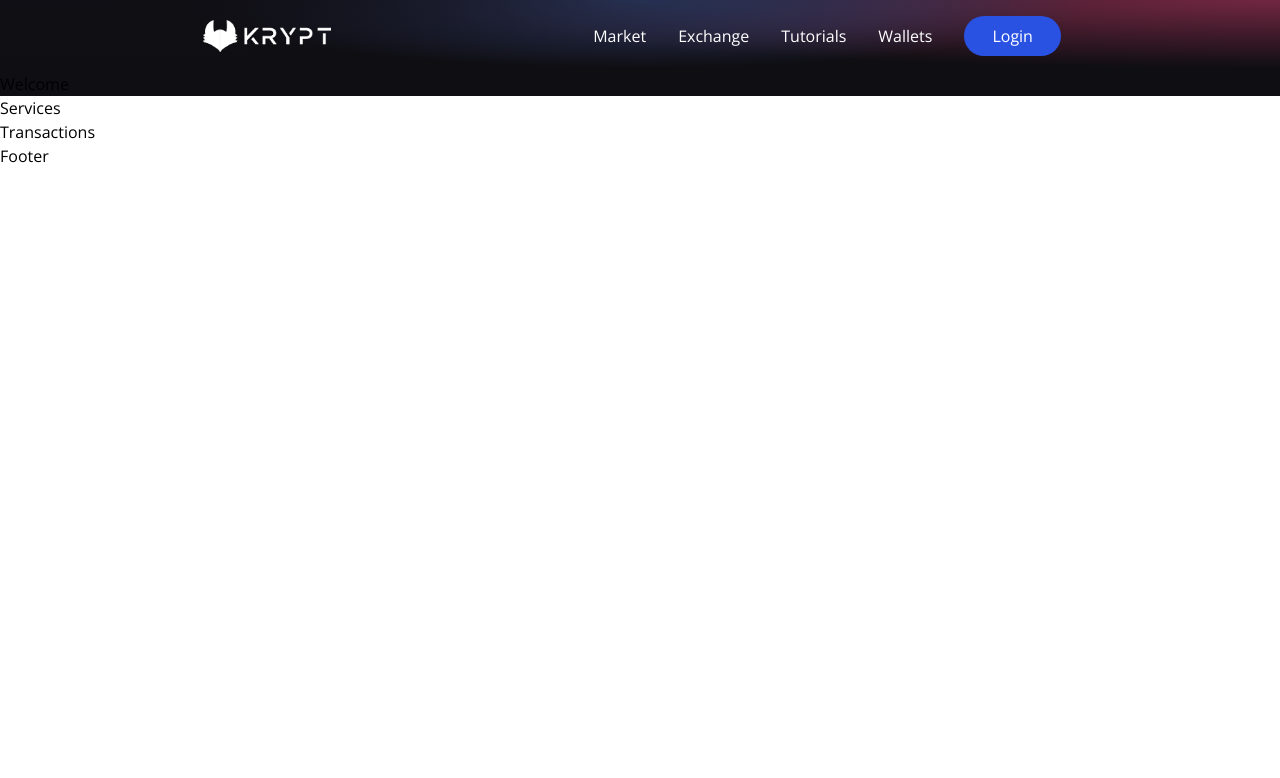
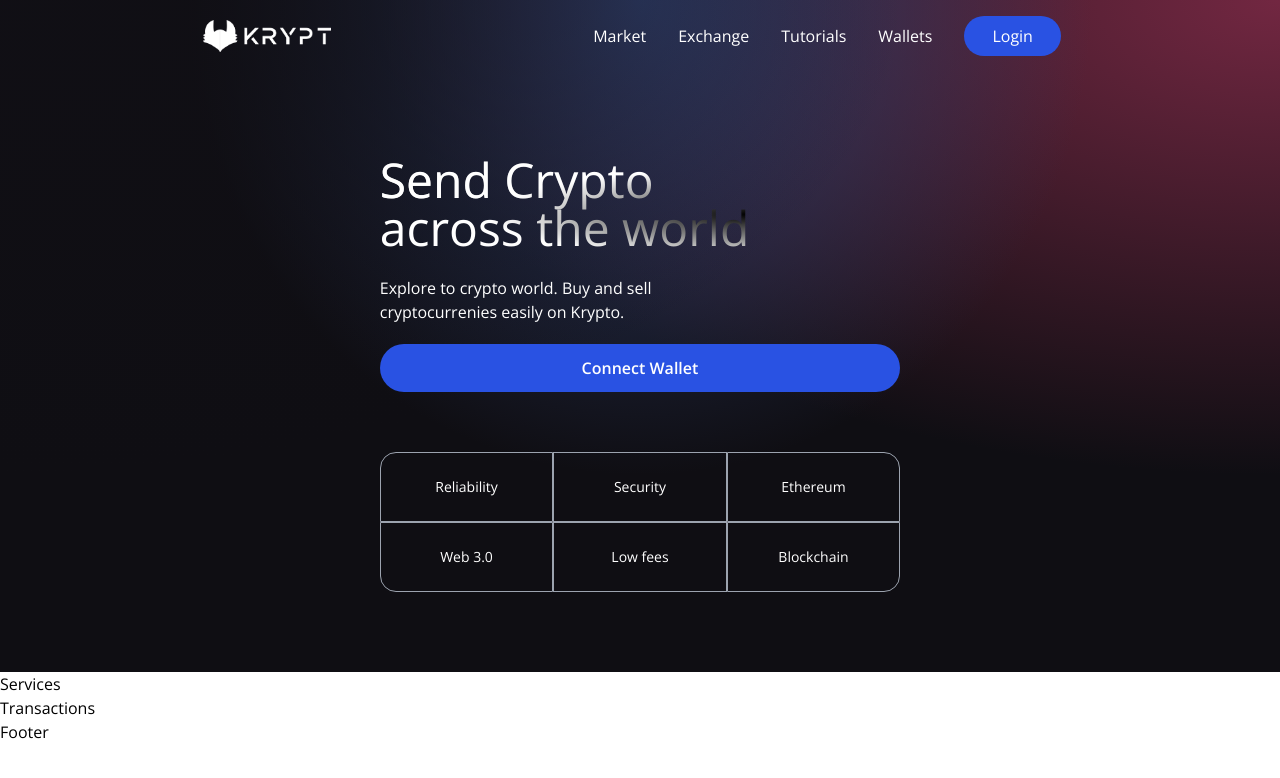
Before and after one commit to cwiklikwojciech/smartcrypt, a React (Vite) app in the folder client/: page / in a window 1280 px wide. Shown: the top 778 px of the page. Built offline with nearby package versions, Linux system fonts and the light colour scheme.

Commit message:
[main] - Welcome

```diff
--- a/client/src/components/Welcome.jsx
+++ b/client/src/components/Welcome.jsx
@@ -1,6 +1,54 @@
+import { AiFillPlayCircle } from "react-icons/ai";
+import { SiEthereum } from "react-icons/si";
+import { BsInfoCircle } from 'react-icons/bs';
+
+import { Loader } from './';
+
+const companyCommonStyles = "min-h-[70px] sm:px-0 px-2 sm:min-w-[120px] flex justify-center items-center border-[0.5px] border-gray-400 text-sm font-light text-white";;
+
 const Welcome = () => {
+
+    const connectWallet = () => {
+
+    }
+
     return (
-        <h1>Welcome</h1>
+        <div className="flex w-full justify-center items-center">
+            <div className="flex mf:flex-row flex-col items-start justify-between md:p-20 py-12 px-4">
+                <div className="flex flex-1 justify-start items-start flex-col mf:mr-10">
+                    <h1 className="text-3xl sm:text-5xl text-white text-gradient py-1">
+                        Send Crypto <br /> across the world
+                    </h1>
+                    <p className="text-left mt-5 text-white font-light md:w-9/12 w-11/12 text-base">
+                        Explore to crypto world. Buy and sell cryptocurrenies easily on Krypto.
+                    </p>
+                    <button
+                        type="button"
+                        onClick={connectWallet}
+                        className="flex flex-row w-full justify-center items-center my-5 bg-[#2952e3] p-3 rounded-full cursor-pointer hover:bg-[#2546bd]"
+                    >
+                        <p className="text-white text-base font-semibold ">Connect Wallet</p>
+                    </button>
+
+                    <div className="grid sm:grid-col-3 grid-cols-3 w-full mt-10">
+                        <div className={`rounded-tl-2xl ${companyCommonStyles}`}>
+                            Reliability
+                        </div>
+                        <div className={companyCommonStyles}>Security</div>
+                        <div className={`sm:rounded-tr-2xl ${companyCommonStyles}`}>
+                            Ethereum
+                        </div>
+                        <div className={`sm:rounded-bl-2xl ${companyCommonStyles}`}>
+                            Web 3.0
+                        </div>
+                        <div className={companyCommonStyles}>Low fees</div>
+                        <div className={`sm:rounded-br-2xl ${companyCommonStyles}`}>
+                            Blockchain
+                        </div>
+                    </div>
+                </div>
+           </div>
+       </div>
     );
 }
 
```
